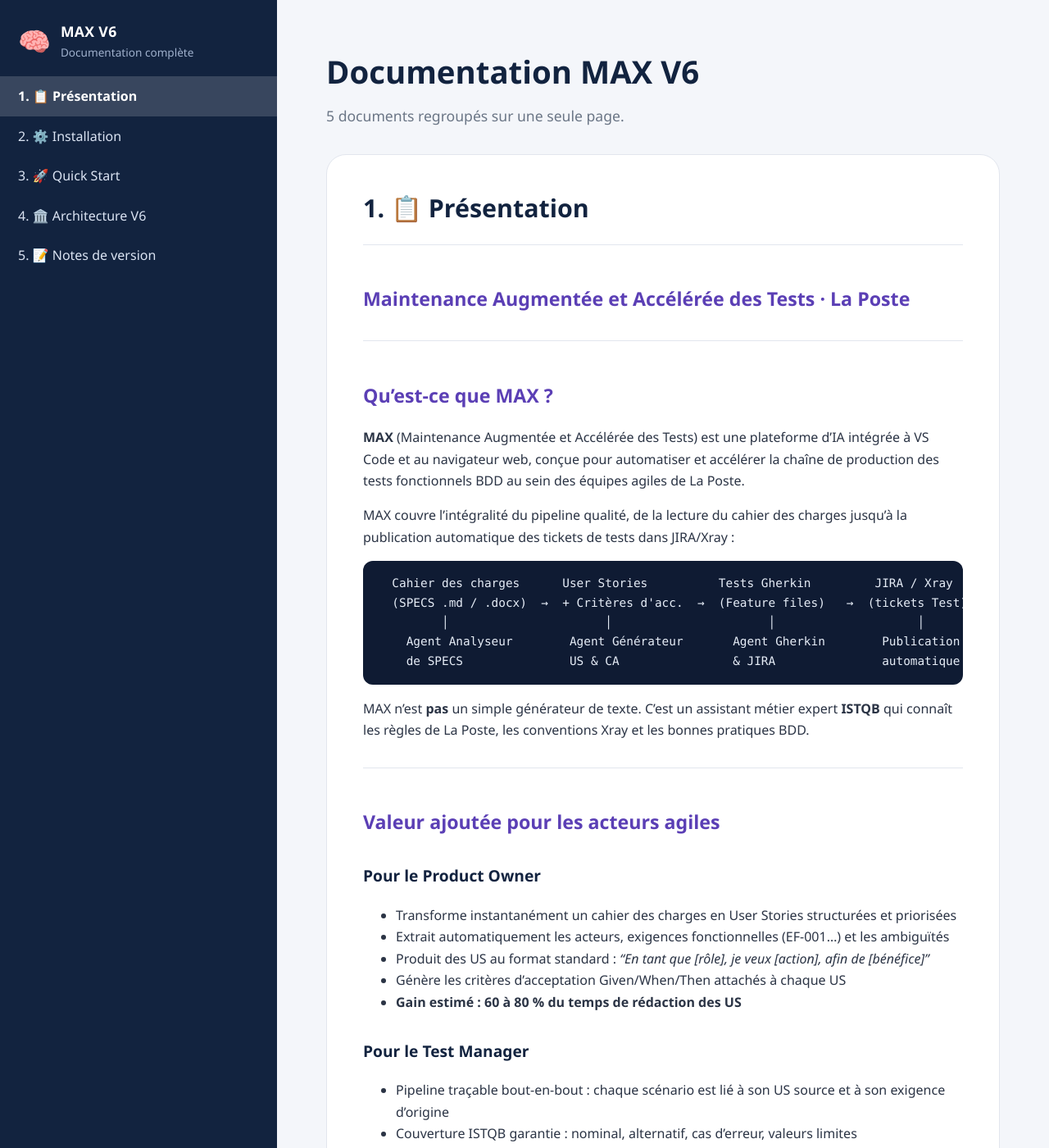
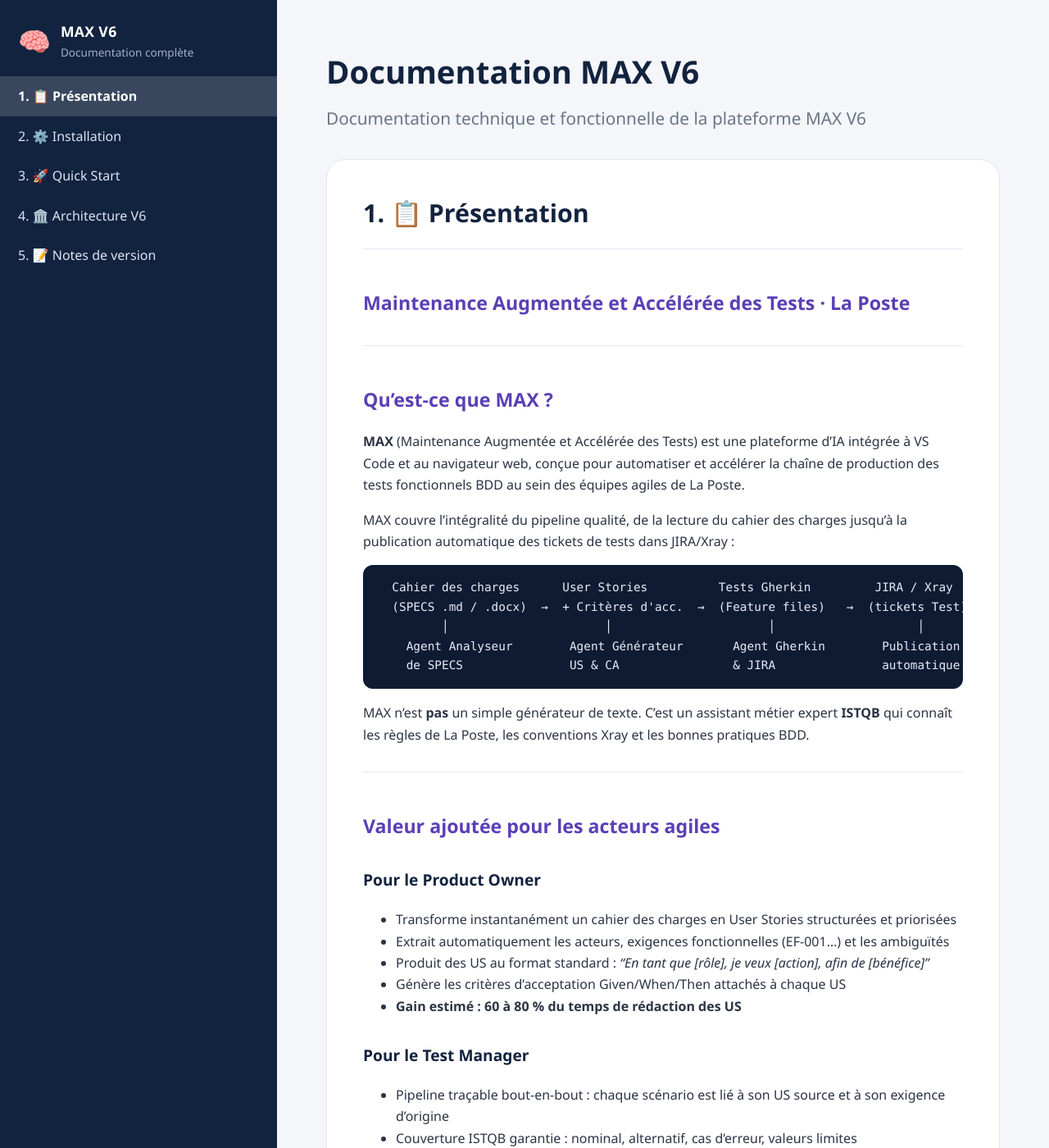
Before and after one commit to JCPLaPoste/documentation-max, a Jekyll site: the page built from complete.md, in a window 1280 px wide and 1400 px high. Shown: the whole window at 82% size. Built offline with Jekyll 4.4.1, drawn with Linux system fonts in a browser that asks for light colours.

Commit message:
docs: remplace le sous-titre de la page complète par la description du site

```diff
--- a/_layouts/single-page.html
+++ b/_layouts/single-page.html
@@ -32,7 +32,7 @@
   <main class="content" id="top">
     <header class="page-header">
       <h1>{{ page.title | default: site.title }}</h1>
-      <p>{{ docs | size }} documents regroupés sur une seule page.</p>
+      <h2>{{ site.description }}</h2>
     </header>
 
     {% for doc in docs %}
--- a/assets/css/max-docs.css
+++ b/assets/css/max-docs.css
@@ -79,7 +79,7 @@
   font-size: 2.4rem;
   color: var(--title);
 }
-.page-header p { margin: 0 0 32px; color: var(--muted); font-size: 1.1rem; }
+.page-header h2 { margin: 0 0 32px; color: var(--muted); font-size: 1.3rem; font-weight: 500; }
 
 .card {
   background: var(--card-bg);
```
